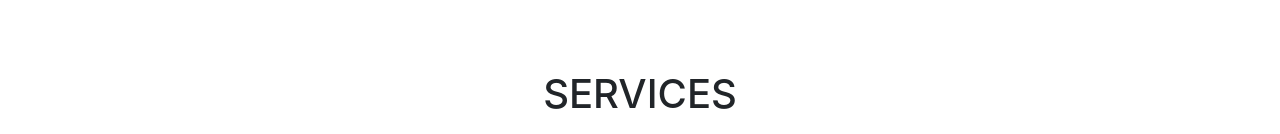
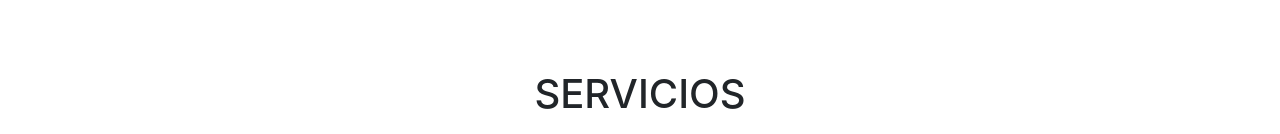
Before and after one commit to ar-dare/ar-dare.github.io, a website with bundled scripts: page index.html in a window 1280 px wide. Shown: the part 808-942 px from the top of the page. Built offline with nearby package versions, Linux system fonts and the light colour scheme; a web font is replaced by a local one.

Commit message:
prueba commit

```diff
--- a/index.html
+++ b/index.html
@@ -73,7 +73,7 @@
       <div class="container">
         <div class="row">
           <div class="col-lg-12 text-center">
-            <h2 class="section-heading text-uppercase">Services</h2>
+            <h2 class="section-heading text-uppercase">Servicios</h2>
             <h3 class="section-subheading text-muted">Lorem ipsum dolor sit amet consectetur.</h3>
           </div>
         </div>
```
